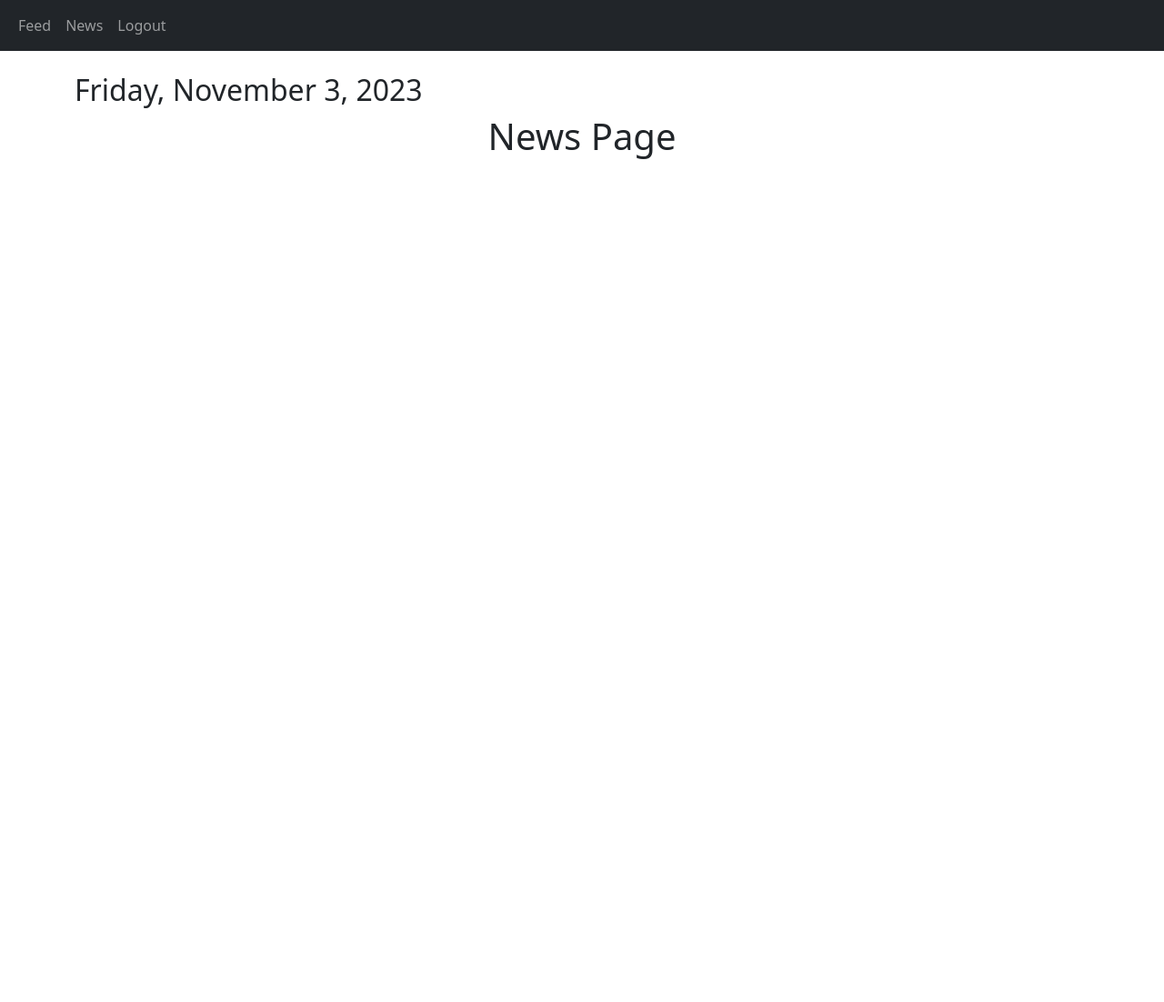
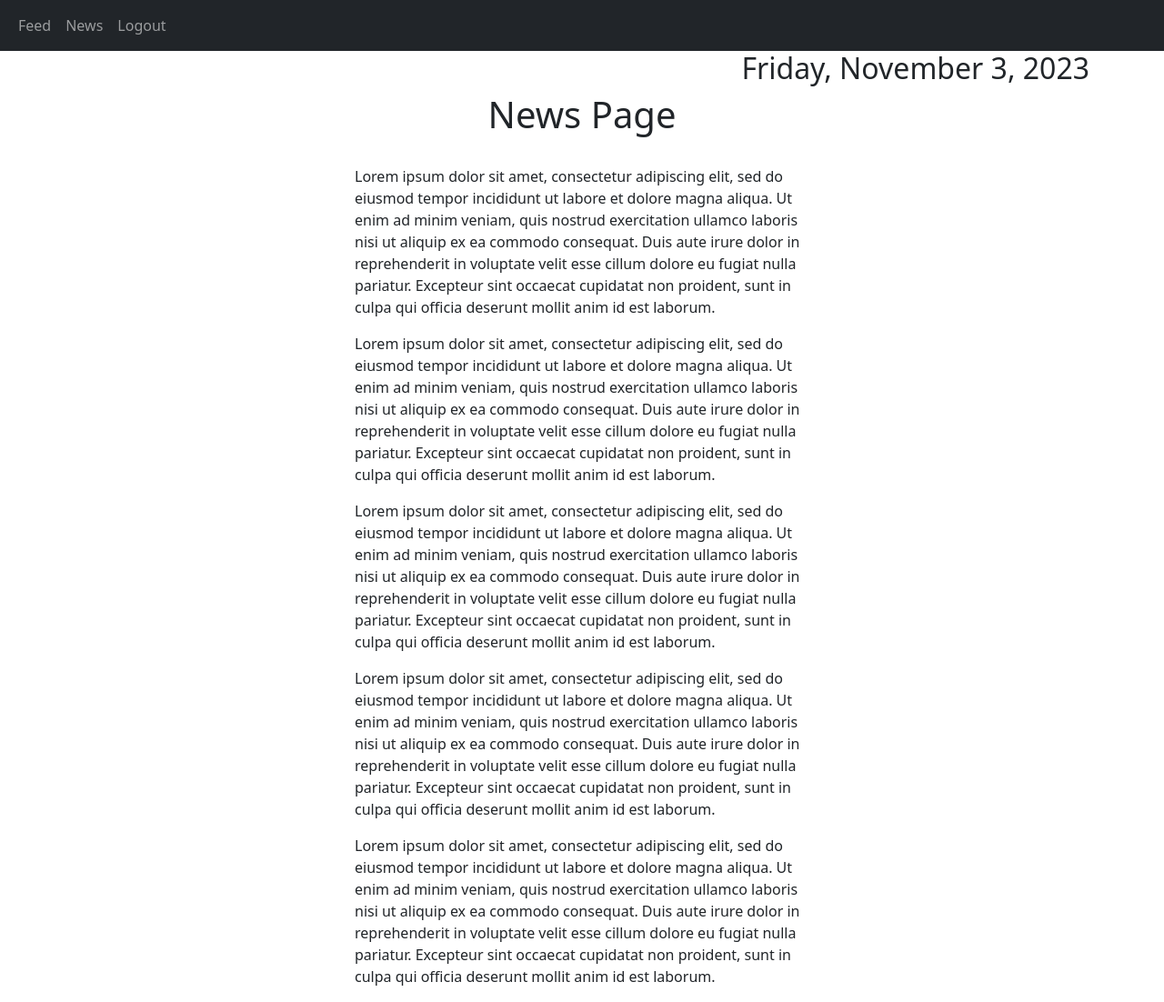
Before and after one commit to hessnt30/blog, a Flask app: page /news in a window 1280 px wide. Shown: the whole page at 91% size. Before the commit the page ends 175 px from the top, so only its background shows below. Run offline with Flask 3, Linux system fonts and the light colour scheme; a user stored in the database is signed in; some libraries are stand-ins or nearby versions.

Commit message:
Changes to be committed: 	modified:   website/templates/news.html

```diff
--- a/website/templates/news.html
+++ b/website/templates/news.html
@@ -1,7 +1,7 @@
 {% extends "base.html" %} {% block title %}News{% endblock %}
 {% block content%}
-<br/>
-<h2 type="text" name="frmDateReg" id="date"></h2>
+<head>
+    <h2 align="right" id="date"></h2>
     <!-- Move this into a its own file ? -->
     <script>
         function getDate(){
@@ -87,4 +87,58 @@
     </script>
     <!-- Move this into its own file? -->
     <h1 align="center">News Page</h1>
+</head>
+<br/>
+<body>
+    <style>
+        #newstext {
+            width: 500px;
+            margin: auto;
+        }
+    </style>
+    <div id="newstext">
+        <p> Lorem ipsum dolor sit amet, consectetur adipiscing elit,
+            sed do eiusmod tempor incididunt ut labore et dolore magna aliqua.
+            Ut enim ad minim veniam, quis nostrud exercitation ullamco laboris
+            nisi ut aliquip ex ea commodo consequat. Duis aute irure dolor in
+            reprehenderit in voluptate velit esse cillum dolore eu fugiat
+            nulla pariatur. Excepteur sint occaecat cupidatat non proident,
+            sunt in culpa qui officia deserunt mollit anim id est laborum.
+        </p>
+        <p> Lorem ipsum dolor sit amet, consectetur adipiscing elit,
+            sed do eiusmod tempor incididunt ut labore et dolore magna aliqua.
+            Ut enim ad minim veniam, quis nostrud exercitation ullamco laboris
+            nisi ut aliquip ex ea commodo consequat. Duis aute irure dolor in
+            reprehenderit in voluptate velit esse cillum dolore eu fugiat
+            nulla pariatur. Excepteur sint occaecat cupidatat non proident,
+            sunt in culpa qui officia deserunt mollit anim id est laborum.
+        </p>
+        <p> Lorem ipsum dolor sit amet, consectetur adipiscing elit,
+            sed do eiusmod tempor incididunt ut labore et dolore magna aliqua.
+            Ut enim ad minim veniam, quis nostrud exercitation ullamco laboris
+            nisi ut aliquip ex ea commodo consequat. Duis aute irure dolor in
+            reprehenderit in voluptate velit esse cillum dolore eu fugiat
+            nulla pariatur. Excepteur sint occaecat cupidatat non proident,
+            sunt in culpa qui officia deserunt mollit anim id est laborum.
+        </p>
+        <p> Lorem ipsum dolor sit amet, consectetur adipiscing elit,
+            sed do eiusmod tempor incididunt ut labore et dolore magna aliqua.
+            Ut enim ad minim veniam, quis nostrud exercitation ullamco laboris
+            nisi ut aliquip ex ea commodo consequat. Duis aute irure dolor in
+            reprehenderit in voluptate velit esse cillum dolore eu fugiat
+            nulla pariatur. Excepteur sint occaecat cupidatat non proident,
+            sunt in culpa qui officia deserunt mollit anim id est laborum.
+        </p>
+        <p> Lorem ipsum dolor sit amet, consectetur adipiscing elit,
+            sed do eiusmod tempor incididunt ut labore et dolore magna aliqua.
+            Ut enim ad minim veniam, quis nostrud exercitation ullamco laboris
+            nisi ut aliquip ex ea commodo consequat. Duis aute irure dolor in
+            reprehenderit in voluptate velit esse cillum dolore eu fugiat
+            nulla pariatur. Excepteur sint occaecat cupidatat non proident,
+            sunt in culpa qui officia deserunt mollit anim id est laborum.
+        </p>
+    </div>
+
+</body>
+
 {% endblock %}
```
Lines whose indentation alone changed are shown as unchanged.
